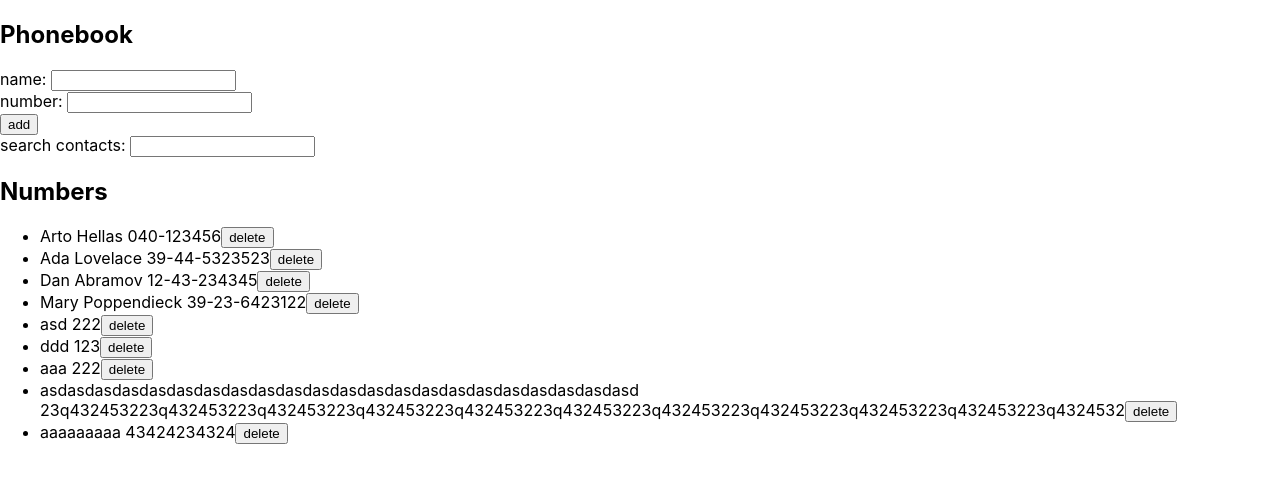
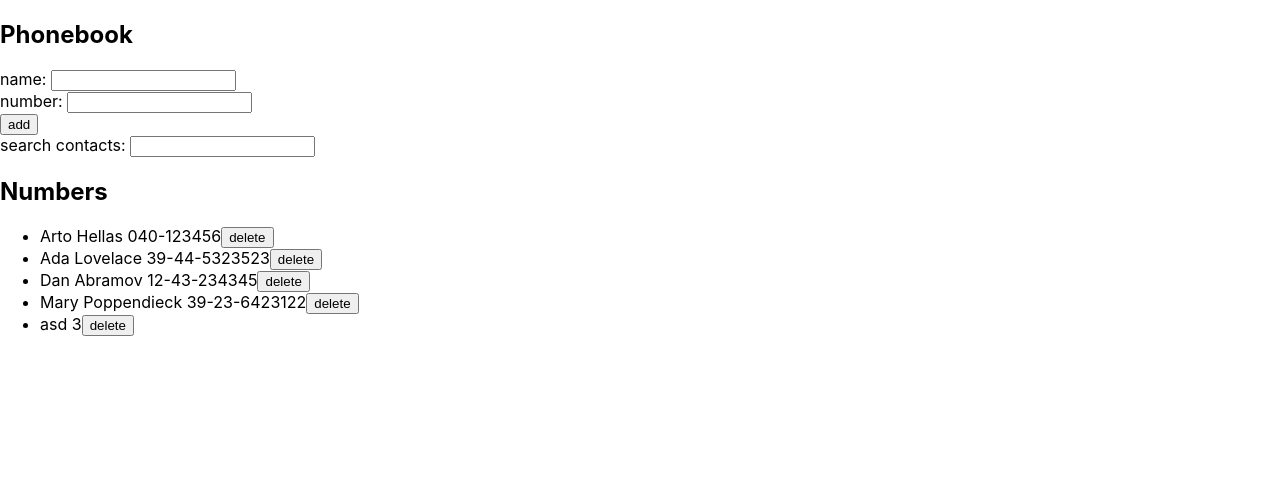
Before and after one commit to kpturt/full-stack-open, a React (Create React App) app in the folder exercises/part2/puhelinluettelo/: page / in a window 1280 px wide. Shown: the top 482 px of the page. Built offline with nearby package versions, Linux system fonts and the light colour scheme; data requests are answered from the project's data file.

Commit message:
did 2.19

```diff
--- a/exercises/part2/puhelinluettelo/db.json
+++ b/exercises/part2/puhelinluettelo/db.json
@@ -22,28 +22,8 @@
     },
     {
       "name": "asd",
-      "number": "222",
+      "number": "3",
       "id": 5
-    },
-    {
-      "name": "ddd",
-      "number": "123",
-      "id": 6
-    },
-    {
-      "name": "aaa",
-      "number": "222",
-      "id": 7
-    },
-    {
-      "name": "asdasdasdasdasdasdasdasdasdasdasdasdasdasdasdasdasdasdasdasdasdasd",
-      "number": "23q432453223q432453223q432453223q432453223q432453223q432453223q432453223q432453223q432453223q432453223q4324532",
-      "id": 8
-    },
-    {
-      "name": "aaaaaaaaa",
-      "number": "43424234324",
-      "id": 9
     }
   ]
 }
--- a/exercises/part2/puhelinluettelo/src/App.js
+++ b/exercises/part2/puhelinluettelo/src/App.js
@@ -3,12 +3,14 @@ import AddPersonForm from './AddPersonForm'
 import Filter from './Filter'
 import Numbers from './Numbers'
 import personService from './services/persons'
+import './index.css'
 
 const App = () => {
   const [ persons, setPersons] = useState([])
   const [newName, setNewName ] = useState('')
   const [newNumber, setNewNumber] = useState('')
   const [filterBar, setFilterBar] = useState('')
+  const [notificationMessage, setNotificationMessage] = useState(null)
 
   useEffect(() => {
     console.log('effect')
@@ -19,6 +21,17 @@ const App = () => {
         setPersons(initialPersons)
       })
   }, [])
+
+  const Notification = ({message}) => {
+    if(message === null){
+      return null
+    }
+    return(
+      <div className="error">
+        {message}
+      </div>
+    )
+  }
 
   /*renders to console what is written, sets the written name as a new value for the variable*/
   const handleNameChange = (event) => {
@@ -64,6 +77,13 @@ const App = () => {
           setPersons(persons.map(person => person.id !== oldID ? person : response))
           setNewName('')
           setNewNumber('')
+          //notification
+          setNotificationMessage(
+            `${nameObject.name}'s number changed in phonebook.`
+          )
+          setTimeout(() => {
+            setNotificationMessage(null)
+          }, 5000)
         })
       }
     }
@@ -75,12 +95,28 @@ const App = () => {
           setPersons(persons.concat(returnedPerson))
           setNewName('')
           setNewNumber('')
+          //notification
+          setNotificationMessage(
+            `${nameObject.name} added to phonebook.`
+          )
+          setTimeout(() => {
+            setNotificationMessage(null)
+          }, 5000)
         })
     }
   }
 
   const deleteName = (event) => {
     event.preventDefault()
+    console.log('deleting name')
+    console.log('event id: ', event.target.id)
+    console.log('person id: ', persons.find(person => person.id == event.target.id).id)
+    const namm = {
+      name: persons.find(person => person.id == event.target.id).name,
+      number: persons.find(person => person.id == event.target.id).number,
+      id: persons.find(person => person.id == event.target.id).id
+    }
+    console.log('NAMM', namm)
     if(window.confirm(`Remove id: ${event.target.id} ?`)){
       console.log('deleting name: ', event.target.id)
       personService
@@ -89,12 +125,20 @@ const App = () => {
         console.log('event.target.id: ', event.target.id, 'response: ', response)
         console.log('persons return filter: ', persons.filter(persons => persons.id != event.target.id))
         setPersons(persons.filter(person => person.id != event.target.id))
+        //notification
+        setNotificationMessage(
+          `${persons.find(person => person.id == event.target.id).name} deleted from phonebook.`
+        )
+        setTimeout(() => {
+          setNotificationMessage(null)
+        }, 5000)
       })
     }
   }
 
   return (
     <div>
+      <Notification message={notificationMessage} />
       <h2>Phonebook</h2>
       <AddPersonForm onSubmit={addName} name={newName} onNameChange={handleNameChange} number={newNumber} onNumberChange={handleNumberChange}/>
       <Filter value={filterBar} onChange={handleFilterBar}/>
--- a/exercises/part2/puhelinluettelo/src/index.css
+++ b/exercises/part2/puhelinluettelo/src/index.css
@@ -1,3 +1,7 @@
+h1 {
+  color: green
+}
+
 body {
   margin: 0;
   font-family: -apple-system, BlinkMacSystemFont, 'Segoe UI', 'Roboto', 'Oxygen',
@@ -11,3 +15,13 @@ code {
   font-family: source-code-pro, Menlo, Monaco, Consolas, 'Courier New',
     monospace;
 }
+
+.error {
+  color: green;
+  background: lightgrey;
+  font-size: 20px;
+  border-style: solid;
+  border-radius: 5px;
+  padding: 10px;
+  margin-bottom: 10px;
+}
```
